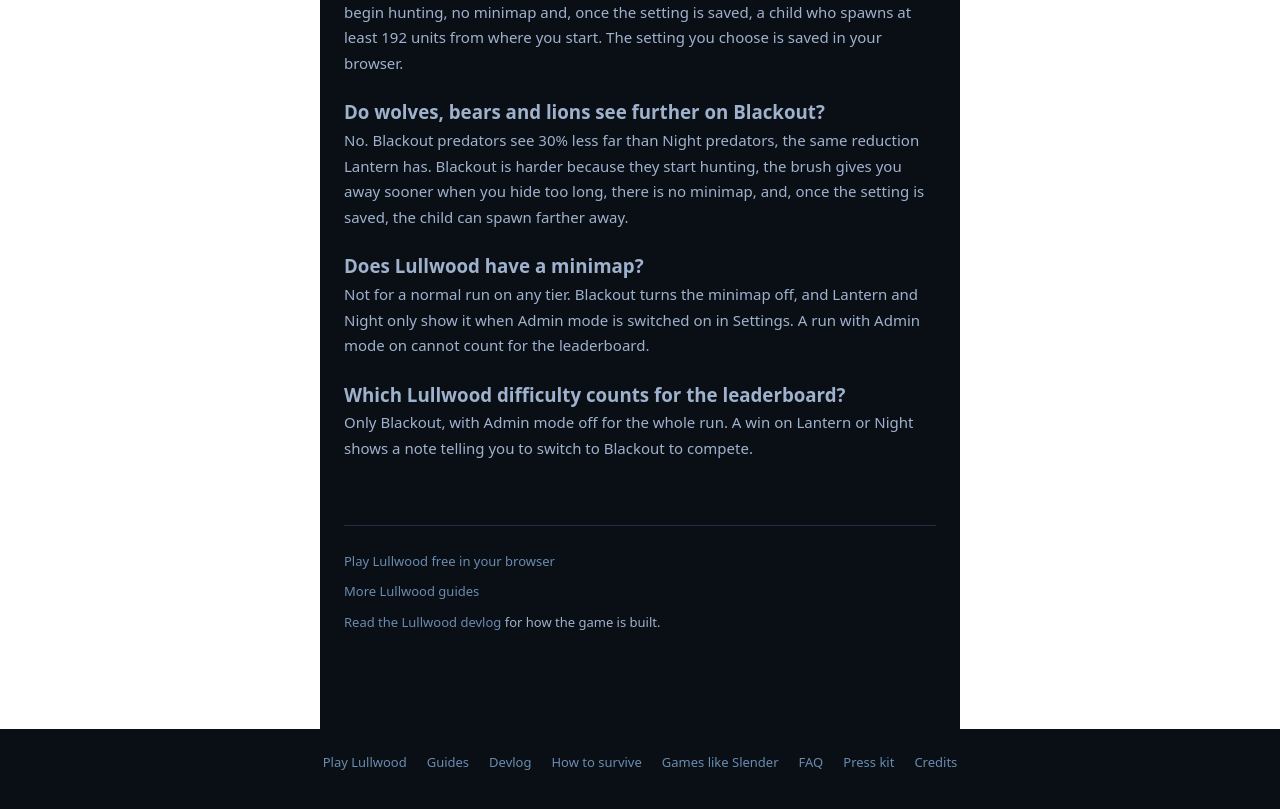
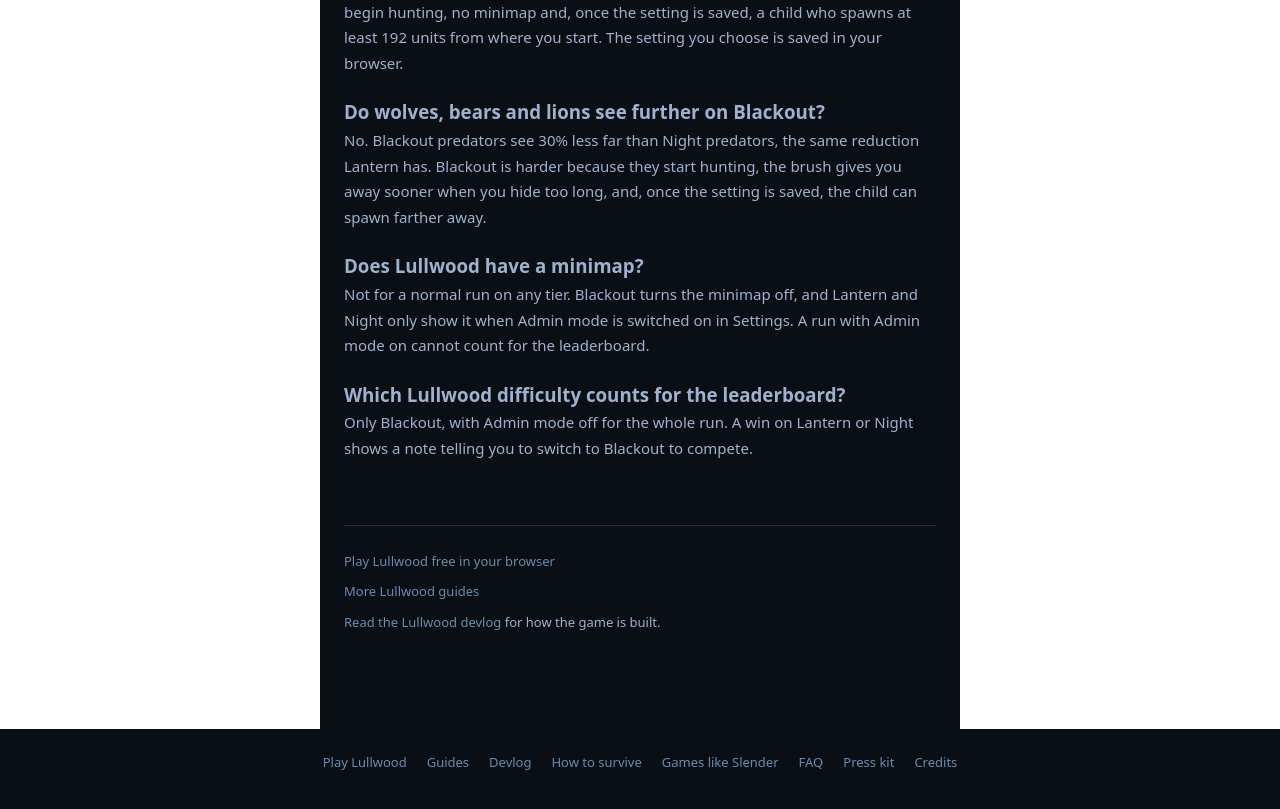
Before and after one commit to DadonStyle/LULLWOOD, a Next.js app: page /guides/difficulty-tiers in a window 1280 px wide. Shown: the part 2940-3749 px from the top of the page. Built offline with nearby package versions, Linux system fonts and the light colour scheme.

Commit message:
LUL-6265: drop 'no minimap' as a Blackout-vs-Night reason (hidden on every tier in a normal run)

```diff
--- a/app/guides/difficulty-tiers/page.tsx
+++ b/app/guides/difficulty-tiers/page.tsx
@@ -39,7 +39,7 @@ const QA = [
   {
     question: "Do wolves, bears and lions see further on Blackout?",
     answer:
-      "No. Blackout predators see 30% less far than Night predators, the same reduction Lantern has. Blackout is harder because they start hunting, the brush gives you away sooner when you hide too long, there is no minimap, and, once the setting is saved, the child can spawn farther away.",
+      "No. Blackout predators see 30% less far than Night predators, the same reduction Lantern has. Blackout is harder because they start hunting, the brush gives you away sooner when you hide too long, and, once the setting is saved, the child can spawn farther away.",
   },
   {
     question: "Does Lullwood have a minimap?",
```
Also changed, not shown: public/llms.txt.
